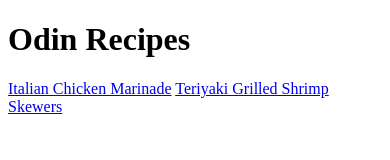
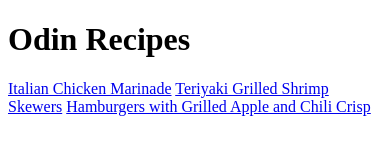
Before and after one commit to rgmaitr/odin-recipes, a plain HTML site: page index.html in a window 390 px wide. Drawn offline with Linux system fonts and the light colour scheme.

Commit message:
Link index.html to hamburger.html

```diff
--- a/index.html
+++ b/index.html
@@ -11,5 +11,7 @@
     <a href="./recipes/marinade.html">Italian Chicken Marinade</a>
 
     <a href="./recipes/shrimp.html">Teriyaki Grilled Shrimp Skewers</a>
+
+    <a href="./recipes/hamburger.html">Hamburgers with Grilled Apple and Chili Crisp</a>
   </body>
 </html>
```
